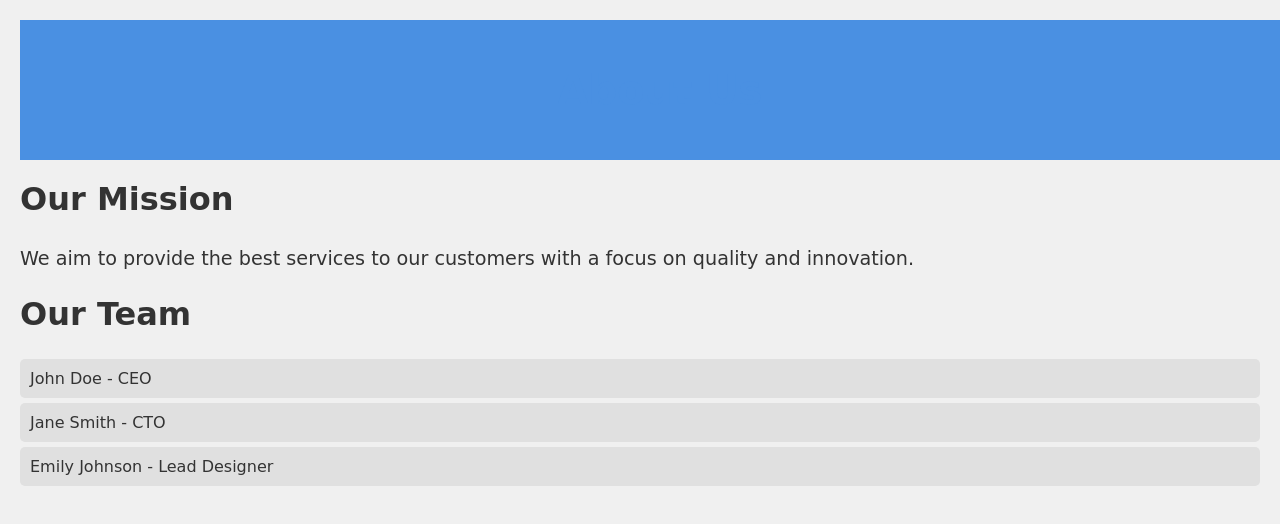
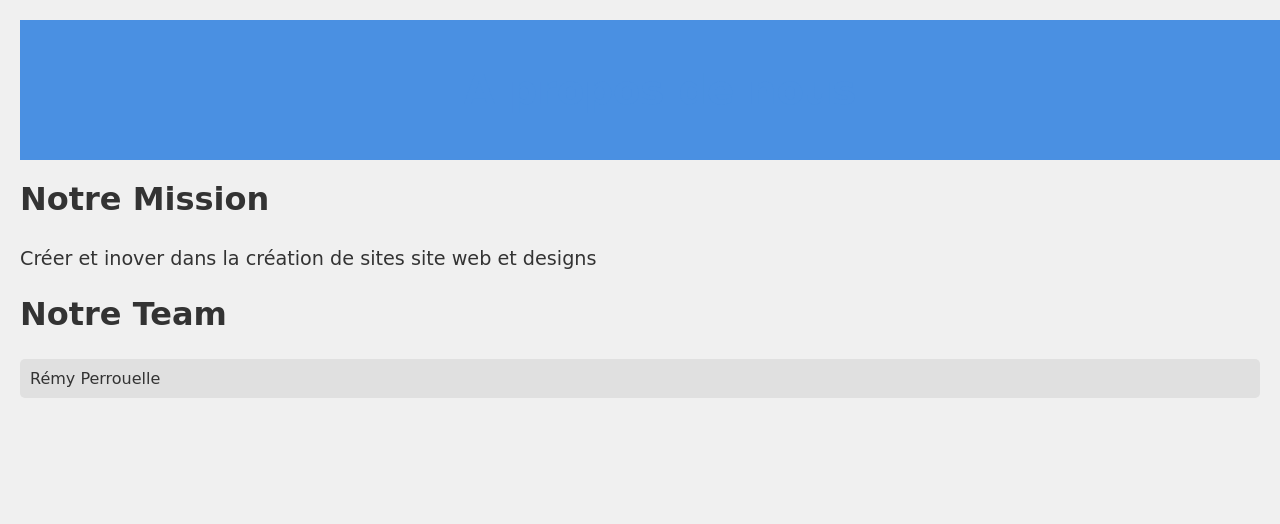
Before and after one commit to remylingenieur/Git-ReWeb, a plain HTML site: page about.html in a window 1280 px wide. Drawn offline with Linux system fonts and the light colour scheme; a web font is replaced by a local one.

Commit message:
Translate page titles and update content to French

```diff
--- a/about.html
+++ b/about.html
@@ -3,24 +3,22 @@
 <head>
     <meta charset="UTF-8">
     <meta name="viewport" content="width=device-width, initial-scale=1.0">
-    <title>About</title>
+    <title>A propos de nous</title>
     <link rel="stylesheet" href="main.css">
 </head>
 <body>
     <header>
-        <h1>About Us</h1>
+        <h1>A propos de nous</h1>
     </header>
     <main>
         <section>
-            <h2>Our Mission</h2>
-            <p>We aim to provide the best services to our customers with a focus on quality and innovation.</p>
+            <h2>Notre Mission</h2>
+            <p>Créer et inover dans la création de sites site web et designs</p>
         </section>
         <section>
-            <h2>Our Team</h2>
+            <h2>Notre Team</h2>
             <ul>
-                <li>John Doe - CEO</li>
-                <li>Jane Smith - CTO</li>
-                <li>Emily Johnson - Lead Designer</li>
+                <li>Rémy Perrouelle</li>
             </ul>
         </section>
     </main>
```
Also changed, not shown: contact.html (+1 -1 lines), index.html (+1 -1 lines).
